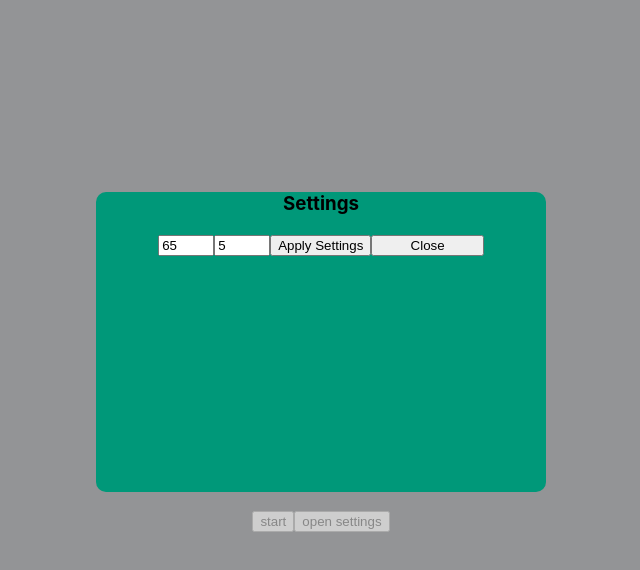
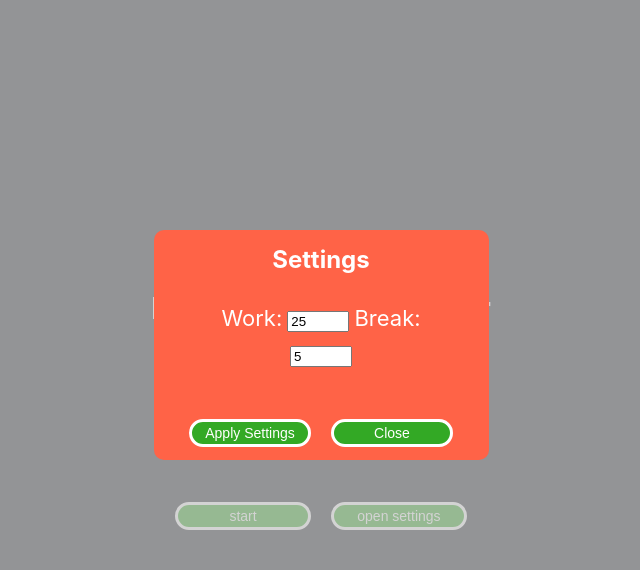
Before and after one commit to qho-queenie/pomodoro, a React (Create React App) app: page / in a window 1280 px wide. Both pictures are taken after a click on the button "open settings". Shown: the top 570 px of the page, without its empty margins (319-959 px from the left). Built offline with nearby package versions, Linux system fonts and the light colour scheme.

Commit message:
css, cleanup and whatnot

```diff
--- a/src/App.css
+++ b/src/App.css
@@ -1,5 +1,17 @@
 .App {
   text-align: center;
+}
+
+button {
+  cursor: pointer;
+  width: 40%;
+  margin: 10px;
+  border-radius: 25px;
+  border: solid white;
+  font-size: 14px;
+  color: white;
+  line-height: 20px;
+  background-color: #33a925;
 }
 
 .App-logo {
--- a/src/components/ClockFace.js
+++ b/src/components/ClockFace.js
@@ -1,13 +1,12 @@
 import React, { useState, useEffect, createContext } from "react";
 import classnames from "classnames";
 import SettingsModal from "./SettingsModal";
-
-// variables outside components are the ones that don"t change, or as helper functions exposure
+import "./ClockFace.scss";
 
 export const ModalContext = createContext();
 
 const ClockFace = () => {
-  const [sessions, setSessions] = useState([65, 5]);
+  const [sessions, setSessions] = useState([1500, 300, 1500, 300]);
   const [isModalOpen, setIsModalOpen] = useState(false);
   const [isActive, setIsActive] = useState(false);
   const [currentSessionIndex, setCurrentSessionIndex] = useState(0);
@@ -24,15 +23,13 @@ const ClockFace = () => {
         if (currentSeconds > 0) {
           setCurrentSeconds(currentSeconds - 1);
         } else if (currentSeconds === 0) {
-          // current session complete:
-          // last session, set back to 1st session
           if (currentSessionIndex + 1 === sessions.length) {
             setCurrentSessionIndex(0);
             setIsActive(false);
           } else {
-            // moving to the next session
             setCurrentSessionIndex(currentSessionIndex + 1);
           }
+          setCurrentSeconds(sessions[currentSessionIndex])
           clearInterval(timeInterval);
         }
       }, 1000)
@@ -40,26 +37,25 @@ const ClockFace = () => {
       clearInterval(timeInterval)
     }
     return () => clearInterval(timeInterval)
-  }, [isActive, currentSeconds]);
+  }, [isActive, currentSeconds, currentSessionIndex, sessions]);
 
   useEffect(() => {
     setCurrentSeconds(sessions[currentSessionIndex])
-  }, [currentSessionIndex]);
+  }, [sessions, currentSessionIndex]);
 
   useEffect(() => {
-    // whenever sessions has been changed by user, start with 1st session
+    setCurrentSessionIndex(0)
     setCurrentSeconds(sessions[0])
   }, [sessions]);
 
   useEffect(() => {
     if (isModalOpen === true) {
       setIsActive(false);
-
     }
   }, [isModalOpen]);
 
-  const formattedMinutes = Math.floor(currentSeconds / 60) < 10 ? `0${Math.floor(currentSeconds / 60)}` : Math.floor(currentSeconds / 60);
-  const formattedSeconds = currentSeconds % 60 < 10 ? `0${currentSeconds % 60}` : currentSeconds % 60
+  const formattedMinutes = Math.floor(currentSeconds / 60);
+  const formattedSeconds = currentSeconds % 60;
 
   return (
     <div className="ClockFace">
@@ -70,21 +66,21 @@ const ClockFace = () => {
           className={classnames("timer", { isActive })}
         >
           00 :
-          {formattedMinutes} :
-          {formattedSeconds}
+          {formattedMinutes < 10 ? `0${formattedMinutes}` : formattedMinutes} :
+          {formattedSeconds < 10 ? `0${formattedSeconds}` : formattedSeconds}
         </h4>
       </div>
 
       <div className="ClockFace__controls">
         <button
-          className="start-button"
+          className={classnames("ClockFace__start-button", { isActive })}
           onClick={() => setIsActive(!isActive)}
         >
           {isActive ? "pause" : "start"}
         </button>
 
         <button
-          className="open-settings"
+          className="ClockFace__open-settings-button"
           onClick={() => setIsModalOpen(true)}
         >
           open settings
--- a/src/components/ClockFace.scss
+++ b/src/components/ClockFace.scss
@@ -0,0 +1,7 @@
+.ClockFace {
+  &__start-button {
+    &.isActive {
+      background-color: #ff6347;
+    }
+  }
+}
--- a/src/components/SettingsModal.js
+++ b/src/components/SettingsModal.js
@@ -1,72 +1,95 @@
 import React, { useState, useContext, useEffect } from "react";
 import reactDom from "react-dom";
+import classnames from "classnames";
 import { v4 as uuidv4 } from "uuid";
+import { ModalContext } from "./ClockFace.js"
 import "./SettingsModal.scss";
-import { ModalContext } from "./ClockFace.js"
-
 
 const SettingsModal = () => {
   const { isModalOpen, setIsModalOpen, sessions, setSessions } = useContext(ModalContext);
-  // const [mainSessions, setMainSessions] = useState(sessions);
   const [localSession, setLocalSession] = useState(sessions);
+  const [hasSettingsChanged, setHasSettingsChanged] = useState(false);
 
   useEffect(() => {
     if (isModalOpen) {
       setLocalSession(sessions);
+      setHasSettingsChanged(false);
     }
-
-  }, [isModalOpen])
+  }, [isModalOpen, sessions])
 
   if (!isModalOpen) {
     return null;
   }
 
+  const applyAndClose = () => {
+    setSessions(localSession)
+    setIsModalOpen(false);
+  }
+
   const handleInputChange = (e) => {
+    if (e.target.valueAsNumber < 1 || e.target.valueAsNumber > 60 || !e.target.valueAsNumber) {
+      return false;
+    }
+    else {
+      setHasSettingsChanged(true);
       if (e.target.name === "longSession") {
         const newSettings = [...localSession];
-      newSettings[0] = e.target.valueAsNumber;
+        newSettings[0] = e.target.valueAsNumber * 60;
+        newSettings[2] = e.target.valueAsNumber * 60;
         setLocalSession(newSettings);
       }
       else if (e.target.name === "shortSession") {
         const newSettings = [...localSession];
-      newSettings[1] = e.target.valueAsNumber
+        newSettings[1] = e.target.valueAsNumber * 60;
+        newSettings[3] = e.target.valueAsNumber * 60;
         setLocalSession(newSettings);
       }
+    }
+  }
+
+  const formatToMinutes = (seconds) => {
+    return Math.floor(seconds / 60);
   }
 
   return reactDom.createPortal(
     <div className="SettingsModal__overlay">
       <div className="SettingsModal">
-        <h3>Settings</h3>
+        <h2>Settings</h2>
         <div className="SettingsModal__form">
+          <label>
+            Work:
+          </label>
           <input
             key={uuidv4()}
             type="number"
             max="60"
-            min="0"
+            min="1"
             name="longSession"
-            value={localSession[0]}
+            value={formatToMinutes(localSession[0])}
             onChange={e => handleInputChange(e)}
           >
           </input>
+          <label>
+            Break:
+          </label>
           <input
             key={uuidv4()}
             type="number"
             max="60"
-            min="0"
+            min="1"
             name="shortSession"
-            value={localSession[1]}
+            value={formatToMinutes(localSession[1])}
             onChange={e => handleInputChange(e)}
           >
           </input>
-
+        </div>
+        <div className="SettingsModal__modal-controls">
           <button
-            className="applySettings-button"
-            onClick={() => setSessions(localSession)}
+            className={classnames("apply-close-button", { hasSettingsChanged })}
+            onClick={applyAndClose}
           >
             Apply Settings
           </button>
-
           <button
             className="close-button"
             onClick={() => setIsModalOpen(false)}
--- a/src/components/SettingsModal.scss
+++ b/src/components/SettingsModal.scss
@@ -2,16 +2,39 @@
   text-align: center;
   margin-left: auto;
   margin-right: auto;
-  margin-top: 15%;
-  width: 450px;
-  height: 300px;
-  background-color: #009879;
+  margin-top: 18%;
+  width: 305px;
+  height: 200px;
+  background-color:#ff6347;
   border-radius: 10px;
+  padding: 15px;
+  color: white;
 
-  .close-button {
-    width: 25%;
-    margin-left: auto;
-    margin-right: auto;
+  h2 {
+    width: 40%;
+    height: 20%;
+    margin: 0 auto 0 auto;
+  }
+
+  &__form {
+    line-height: 1.5em;
+    padding: 17px;
+    font-size: 22px;
+
+    input {
+      width: 20%;
+      margin: 5px;
+    }
+  }
+
+  &__modal-controls {
+    margin-top: 20px;
+
+    .apply-close-button {
+      &.hasSettingsChanged {
+        background-color: #ff6347;
+      }
+    }
   }
 
   &__overlay {
@@ -21,6 +44,5 @@
     left: 0;
     right: 0;
     background-color: rgba(192, 192, 192, 0.7);
-    z-index: 1000;
   }
 }
```
Also changed, not shown: package.json (+5 -4 lines), 1 other file (tests, documents, lock files or other folders). Lines whose indentation alone changed are shown as unchanged.
